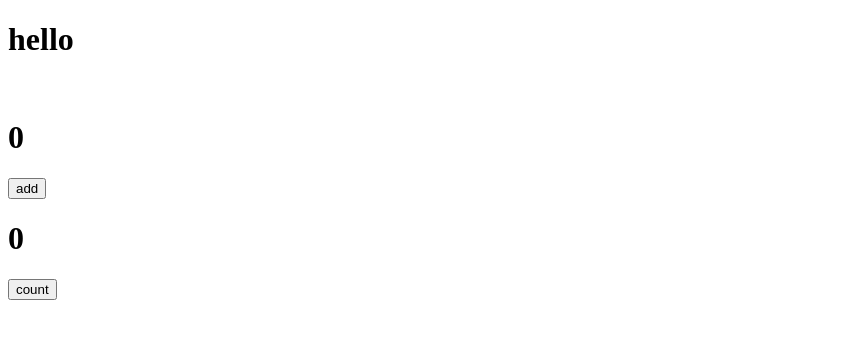
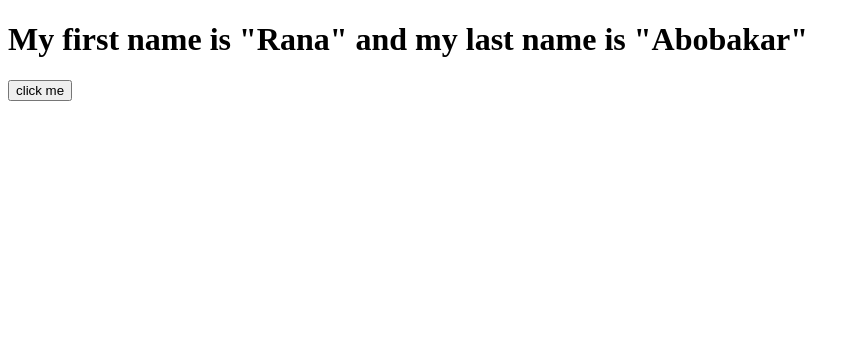
Before and after one commit to ABOBAKAR-IT/learn-react, a React (Create React App) app: page / in a window 1280 px wide. Shown: the top 338 px of the page, without its empty margins (0-860 px from the left). Built offline with nearby package versions, Linux system fonts and the light colour scheme.

Commit message:
useState using Object

```diff
--- a/src/App.js
+++ b/src/App.js
@@ -1,31 +1,22 @@
-import React,{useCallback, useState } from "react";
-import ChildA from "./ChildA";
+import React,{ useState } from "react";
+
 
 
 
 
 function App(data) {
 
-  const [add,setadd]=useState(0)
-  const [count,setcount]=useState(0)
-
-const multiplication=useCallback(()=>{
-
-},[count])
-  return (
-    <>
-     <h1>hello</h1>
-<ChildA count={multiplication}/>
-
-     <br/>
-      <h1>{add}</h1>
-      <button onClick={()=>{setadd(add+1)}}>add</button>
-      <br/>
-      <h1>{count}</h1>
-      <button onClick={()=>{setcount(count+1)}}>count</button>
-
-    </>
-  );
+const [fullname,setfullname]=useState({fistname:"Rana",lastname:"Abobakar"})
+function changeName(){
+  let name="Raja";
+setfullname({...fullname,fistname:"Raja"}) // use spread operator to edit useState object value
+}
+return (
+  <>
+  <h1>My first name is "{fullname.fistname}" and my last name is "{fullname.lastname}"</h1>
+  <button onClick={changeName}> click me</button>
+  </>
+)
 }
 export default App;
 
--- a/src/ChildA.jsx
+++ /dev/null
@@ -1,12 +0,0 @@
-
-import React, {memo} from 'react'
-
-function ChildA(props){
-    console.log("hello ")
-    return(
-        <div>
-            <h1></h1>
-        </div>
-    )
-}
-export default memo(ChildA);
--- a/src/Pat.jsx
+++ /dev/null
@@ -1,6 +0,0 @@
-// import { useState,React,useRef } from "react";
-// const Pat=()=>{
-
-
-// }
-// export default Pat;
```
